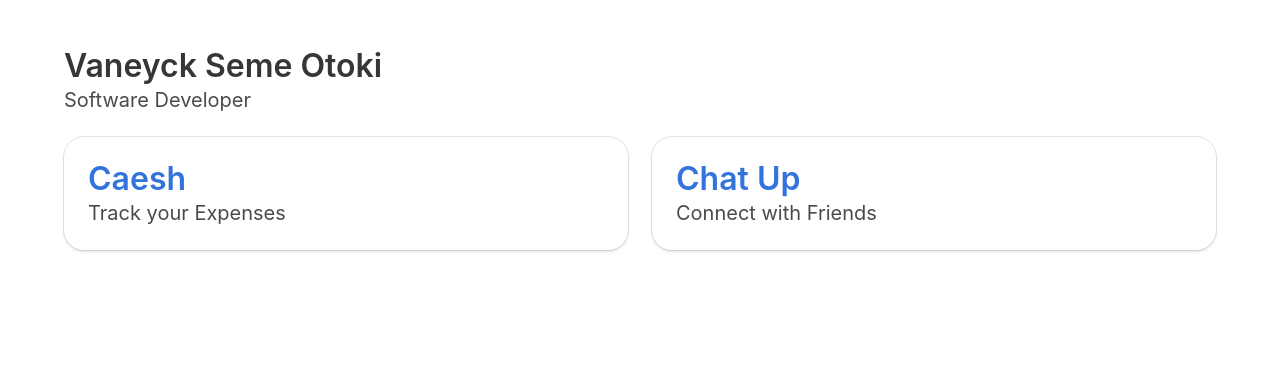
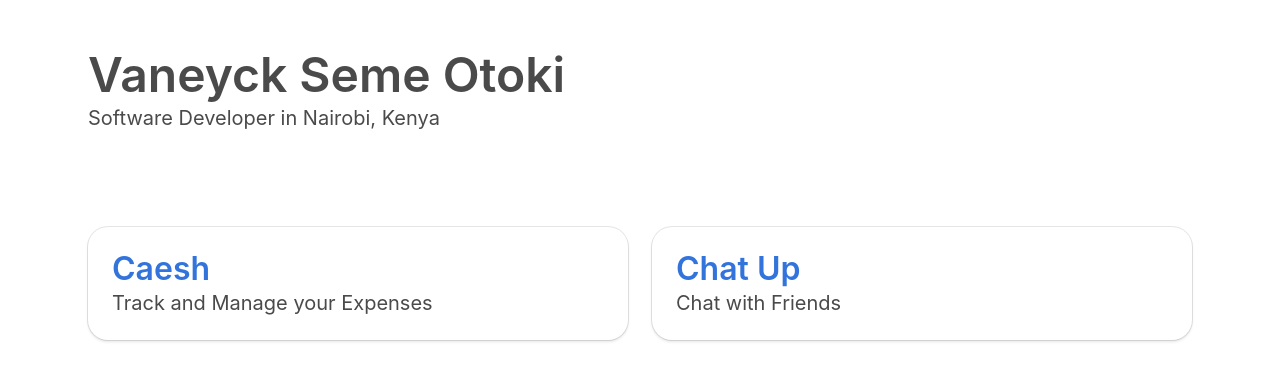
Before and after one commit to vaneyck/vaneyck.github.io, a plain HTML site: page index.html in a window 1280 px wide. Drawn offline with nearby package versions, Linux system fonts and the light colour scheme.

Commit message:
Adjust Typo

```diff
--- a/index.html
+++ b/index.html
@@ -11,12 +11,12 @@
 </head>
 
 <body>
-  <section class="section">
-    <div class="container">
-      <h1 class="title">Vaneyck Seme Otoki</h1>
-      <p class="subtitle">
-        Software Developer
-      </p>
+  <div class="container">
+    <section class="section">
+      <h1 class="title is-size-1 has-text-grey-dark">Vaneyck Seme Otoki</h1>
+      <p class="subtitle">Software Developer in Nairobi, Kenya</p>
+    </section>
+    <section class="section">
       <div class="columns">
         <div class="column">
           <div class="card project">
@@ -25,7 +25,7 @@
                 <a href="https://caesh.app/" target="_blank">Caesh</a>
               </p>
               <p class="subtitle">
-                Track your Expenses
+                Track and Manage your Expenses
               </p>
             </div>
           </div>
@@ -37,14 +37,14 @@
                 <a href="http://getchatup.com" target="_blank">Chat Up</a>
               </p>
               <p class="subtitle">
-                Connect with Friends
+                Chat with Friends
               </p>
             </div>
           </div>
         </div>
       </div>
-    </div>
-  </section>
+    </section>
+  </div>
 </body>
 
 </html>
```
